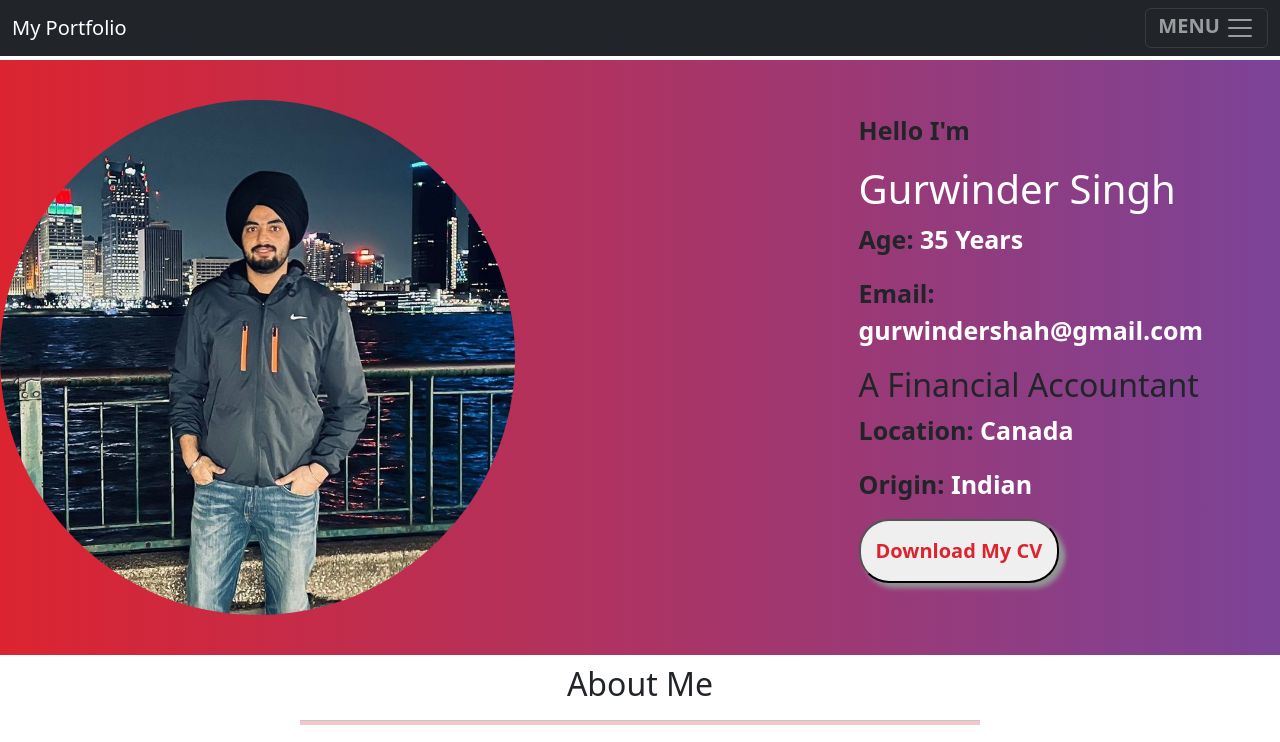
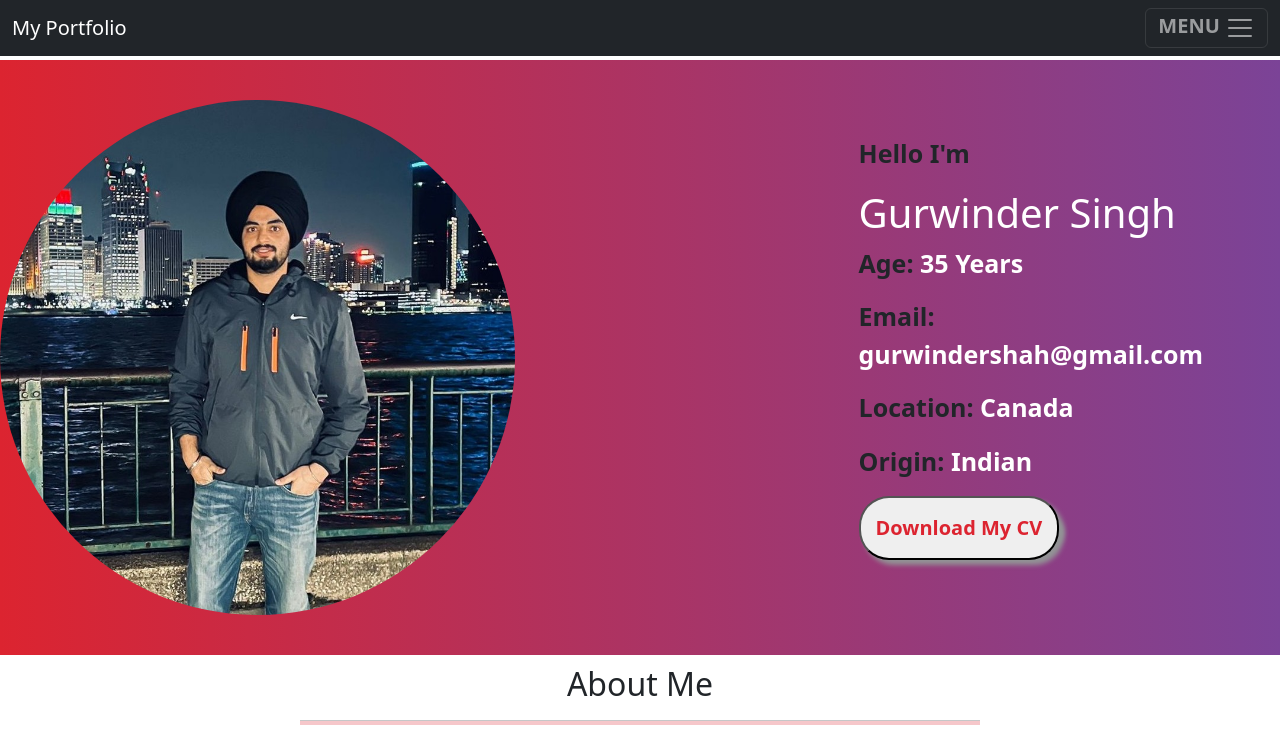
Before and after one commit to Kaburu12/Gurwinder-Singh-portfolio, a plain HTML site: page index.html in a window 1280 px wide. Shown: the top 742 px of the page. Drawn offline with nearby package versions, Linux system fonts and the light colour scheme.

Commit message:
delete text on the profile section

```diff
--- a/index.html
+++ b/index.html
@@ -17,7 +17,6 @@
             <h1 class="h1">Gurwinder Singh</h1>
             <p><b>Age: </b> <span>35 Years</span> </p>
             <p><b>Email:</b>   <span> gurwindershah@gmail.com</span></p>
-            <h2>A Financial Accountant</h2>
             <p><b>Location: </b>  <span>Canada</span> </p>
             <p><b> Origin: </b> <span>Indian</span> </p>
             <div class="btn-2"><a id="btn-2" href="https://drive.google.com/file/d/1NXlEr7qvUgaFW44Y3H4FQzdgpdrBqDlD/view?usp=share_link" download><button id="btn-2">Download My CV</button> </a> </div>
```
